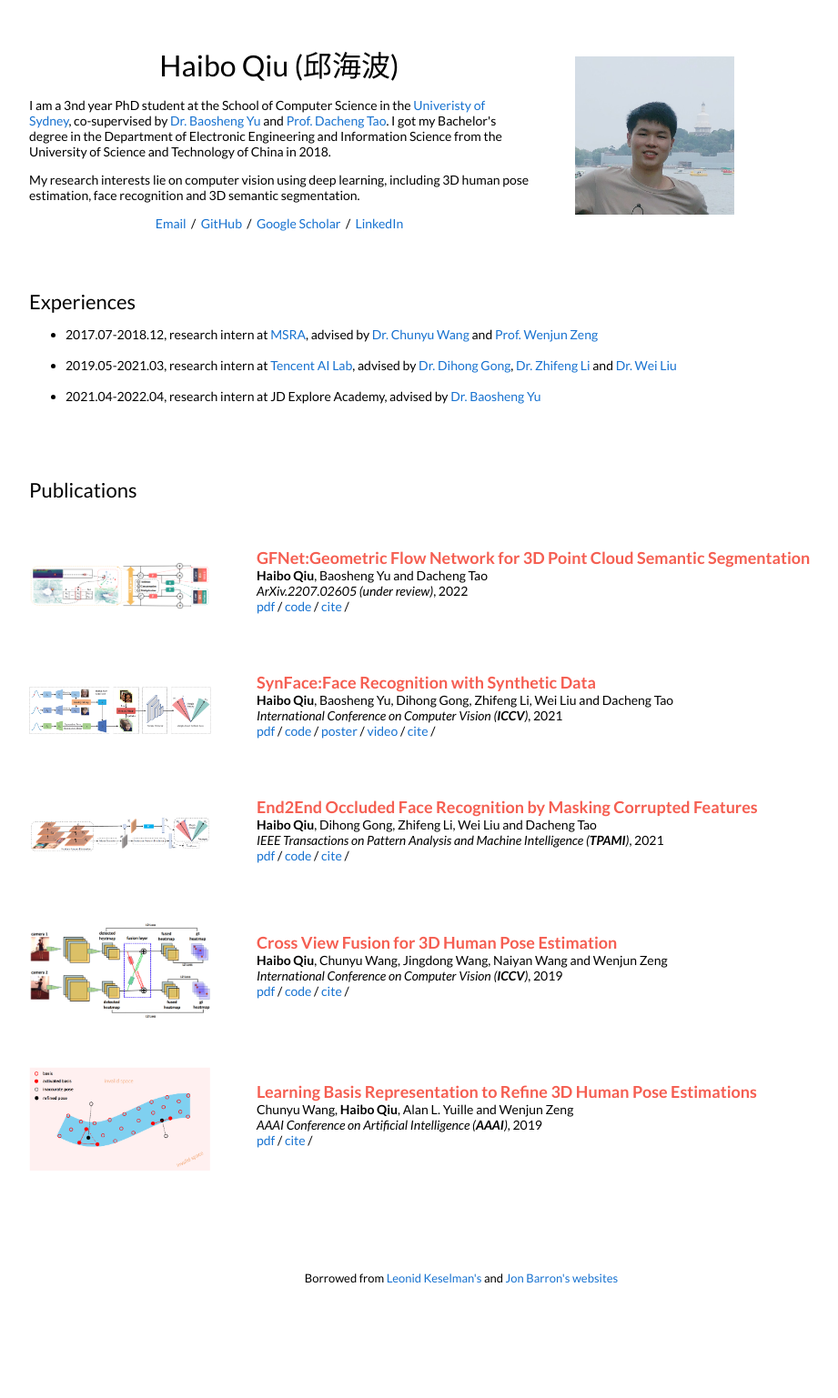
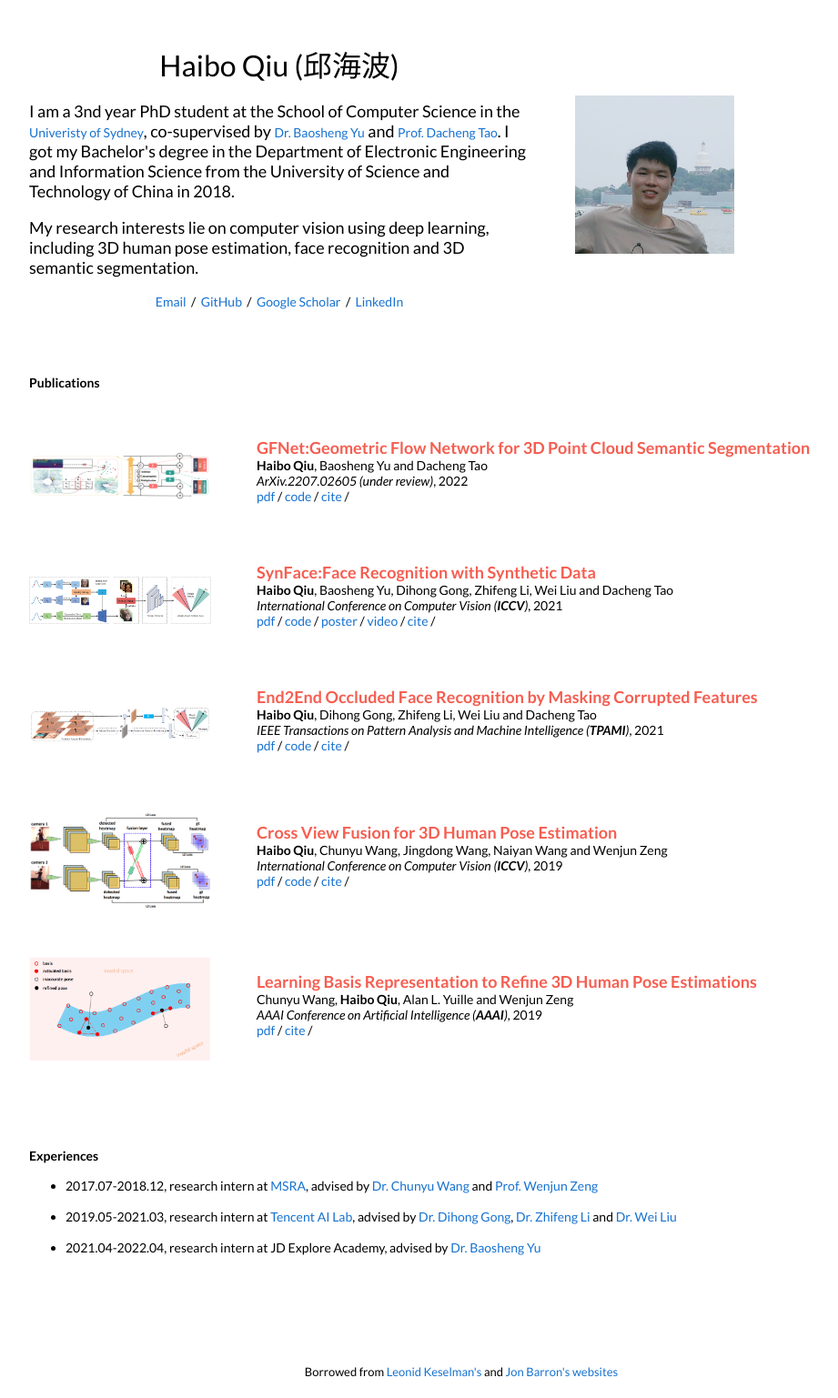
Before and after one commit to haibo-qiu/haibo-qiu.github.io, a Jekyll site: the page built from _posts/2022-07-26-GFNet.markdown, in a window 1280 px wide. Shown: the whole page at 91% size, without its empty margins (133-1054 px from the left). Built offline with Jekyll 4.4.1, drawn with Linux system fonts in a browser that asks for light colours; a script that is not in the unit is left out; before the commit the page ends 1434 px from its top, so only the background shows below that.

Commit message:
Update default.html

```diff
--- a/_layouts/default.html
+++ b/_layouts/default.html
@@ -28,9 +28,9 @@
               <h1>
                 Haibo Qiu (邱海波)
               </h1>
-              <p>I am a 3nd year PhD student at the School of Computer Science in the <a href="https://www.sydney.edu.au/">Univeristy of Sydney</a>, co-supervised by <a href="https://scholar.google.com/citations?user=fjzIdMQAAAAJ&hl=en">Dr. Baosheng Yu</a> and <a href="https://scholar.google.com/citations?user=RwlJNLcAAAAJ&hl=en">Prof. Dacheng Tao</a>. I got my Bachelor's degree in the Department of Electronic Engineering and Information Science from the University of Science and Technology of China in 2018.
+              <p style="font-size:18px;">I am a 3nd year PhD student at the School of Computer Science in the <a href="https://www.sydney.edu.au/">Univeristy of Sydney</a>, co-supervised by <a href="https://scholar.google.com/citations?user=fjzIdMQAAAAJ&hl=en">Dr. Baosheng Yu</a> and <a href="https://scholar.google.com/citations?user=RwlJNLcAAAAJ&hl=en">Prof. Dacheng Tao</a>. I got my Bachelor's degree in the Department of Electronic Engineering and Information Science from the University of Science and Technology of China in 2018.
               </p>
-              <p>
+              <p style="font-size:18px;">
                 My research interests lie on computer vision using deep learning, including 3D human pose estimation, face recognition and 3D semantic segmentation.
               </p>
 
@@ -50,23 +50,7 @@
         <table style="width:100%;border:0px;border-spacing:0px;border-collapse:separate;margin-right:auto;margin-left:auto;">
           <tr>
             <td style="padding:2.5%;width:100%;vertical-align:middle">
-              <h2>Experiences</h2>
-              <ul>
-                <li>2017.07-2018.12, research intern at <a href="https://www.microsoft.com/en-us/research/lab/microsoft-research-asia/">MSRA</a>, advised by <a href="https://www.chunyuwang.org/">Dr. Chunyu Wang</a> and <a href="https://scholar.google.com/citations?user=_cUfvYQAAAAJ&hl=en">Prof. Wenjun Zeng</a></li>
-                <br>
-                <li>2019.05-2021.03, research intern at <a href="https://ai.tencent.com/ailab/en/index">Tencent AI Lab</a>, advised by <a href="https://scholar.google.com/citations?user=FP4FEvwAAAAJ&hl=en">Dr. Dihong Gong</a>, <a href="https://scholar.google.com/citations?user=VTrRNN4AAAAJ&hl=zh-CN">Dr. Zhifeng Li</a> and <a href="https://scholar.google.com/citations?user=AjxoEpIAAAAJ&hl=en">Dr. Wei Liu</a> </li>
-                <br>
-                <li>2021.04-2022.04, research intern at JD Explore Academy, advised by <a href="https://scholar.google.com/citations?user=fjzIdMQAAAAJ&hl=en">Dr. Baosheng Yu</a></li>
-              </ul>
-            </td>
-          </tr>
-        </table>
-        <br>
-
-        <table style="width:100%;border:0px;border-spacing:0px;border-collapse:separate;margin-right:auto;margin-left:auto;">
-          <tr>
-            <td style="padding:2.5%;width:100%;vertical-align:middle">
-              <h2>Publications</h2>
+              <h2><strong>Publications</strong></h2>
             </td>
           </tr>
         </table>
@@ -112,6 +96,22 @@
           {% endif %}
           {% endfor %}
           {% endfor %}
+        </table>
+        <br>
+        <br>
+        <table style="width:100%;border:0px;border-spacing:0px;border-collapse:separate;margin-right:auto;margin-left:auto;">
+          <tr>
+            <td style="padding:2.5%;width:100%;vertical-align:middle">
+              <h2><strong>Experiences</strong></h2>
+              <ul>
+                <li>2017.07-2018.12, research intern at <a href="https://www.microsoft.com/en-us/research/lab/microsoft-research-asia/">MSRA</a>, advised by <a href="https://www.chunyuwang.org/">Dr. Chunyu Wang</a> and <a href="https://scholar.google.com/citations?user=_cUfvYQAAAAJ&hl=en">Prof. Wenjun Zeng</a></li>
+                <br>
+                <li>2019.05-2021.03, research intern at <a href="https://ai.tencent.com/ailab/en/index">Tencent AI Lab</a>, advised by <a href="https://scholar.google.com/citations?user=FP4FEvwAAAAJ&hl=en">Dr. Dihong Gong</a>, <a href="https://scholar.google.com/citations?user=VTrRNN4AAAAJ&hl=zh-CN">Dr. Zhifeng Li</a> and <a href="https://scholar.google.com/citations?user=AjxoEpIAAAAJ&hl=en">Dr. Wei Liu</a> </li>
+                <br>
+                <li>2021.04-2022.04, research intern at JD Explore Academy, advised by <a href="https://scholar.google.com/citations?user=fjzIdMQAAAAJ&hl=en">Dr. Baosheng Yu</a></li>
+              </ul>
+            </td>
+          </tr>
         </table>
         <br>
         <br>
```
